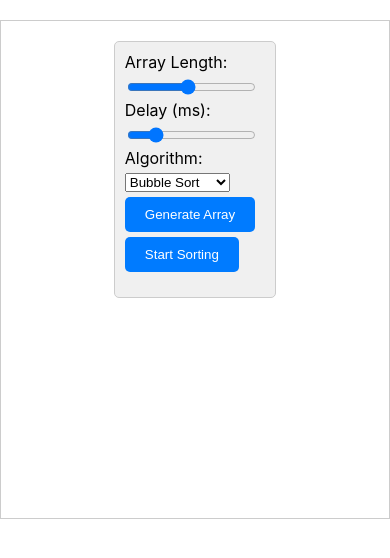
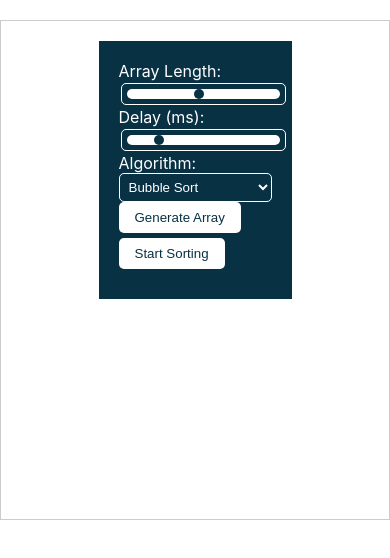
Before and after one commit to Ayush351/Sorting_Visualizer, a React (Create React App) app in the folder sorting-visualizer/: page / in a window 390 px wide. Shown: the top 558 px of the page. Built offline with nearby package versions, Linux system fonts and the light colour scheme.

Commit message:
Styling part is done.

```diff
--- a/sorting-visualizer/src/components/ArrayBar.js
+++ b/sorting-visualizer/src/components/ArrayBar.js
@@ -6,7 +6,7 @@ function ArrayBar({ value, idx, max }) {
   const height = `${(value / max) * 90}%`; // Adjust the height based on the maximum value
   const barStyle = {
     height: height,
-    backgroundColor: `rgba(0, 0, 255, ${value / max})`, // Adjust color based on value
+    backgroundColor: `rgba(8, 49, 68, ${value / max})`, // Adjust color based on value
   };
 
   return <div className="array-bar" style={barStyle}></div>;
--- a/sorting-visualizer/src/components/Controls.js
+++ b/sorting-visualizer/src/components/Controls.js
@@ -7,9 +7,9 @@ function Controls({ arrayLength, delay, algorithm, onArrayLengthChange, onDelayC
     <div className="controls">
       <div className="control-row">
         <label>Array Length:</label>
-        <input type="range" min="5" max="100" value={arrayLength} onChange={onArrayLengthChange} />
+        <input class="slider" type="range" min="5" max="100" value={arrayLength} onChange={onArrayLengthChange} />
         <label>Delay (ms):</label>
-        <input type="range" min="1" max="100" value={delay} onChange={onDelayChange} />
+        <input class="slider" type="range" min="1" max="100" value={delay} onChange={onDelayChange} />
         <label>Algorithm:</label>
         <select value={algorithm} onChange={onAlgorithmChange}>
           <option value="Bubble Sort">Bubble Sort</option>
--- a/sorting-visualizer/src/styles/ArrayBar.css
+++ b/sorting-visualizer/src/styles/ArrayBar.css
@@ -2,7 +2,7 @@
 .array-bar {
     flex: 1; /* Grow and shrink equally to fit the container */
     margin: 0 2px; /* Adjust the margin for larger viewports */
-    background-color: rgba(0, 0, 255, 1); /* Default color */
+    background-color: rgba(8, 49, 68, 1); /* Default color */
     border: 1px solid #000; /* Border */
   }
 
--- a/sorting-visualizer/src/styles/Controls.css
+++ b/sorting-visualizer/src/styles/Controls.css
@@ -1,12 +1,10 @@
 /* Controls.css */
 .controls {
   display: flex;
-  flex-wrap: wrap; /* Allow controls to wrap to the next line if needed */
-  justify-content: center;
+  flex-direction: column; /* Stack controls vertically */
   padding: 20px;
-  background-color: #f0f0f0;
-  border: 1px solid #ccc;
-  border-radius: 5px;
+  background-color: #083144;
+  color: #fff; /* Light text color */
 }
 
 .control-row {
@@ -17,63 +15,98 @@
 
 .control-row label {
   margin-right: 10px;
+  color: #fff; /* White text color */
 }
 
 .control-row select,
 .control-row input[type="range"] {
   margin-right: 10px;
+  border: 1px solid #fff; /* White border color */
+  border-radius: 5px; /* Rounded corners */
+  padding: 5px; /* Add padding */
+  background-color: #083144; /* White background color */
+  color: white; /* Dark text color */
+  border-color: #fff;
+}
+
+.control-row select option {
+  background-color: #083144; /* Background color for options */
+  color: white; /* Text color for options */
+}
+
+.control-row select option:hover {
+  background-color: #fff; /* Change background color of hovered option */
+  color: black; /* Change text color of hovered option */
 }
 
 .control-row button {
-  padding: 10px 20px;
-  background-color: #007bff;
-  color: #fff;
+  padding: 8px 16px;
+  background-color: #fff; /* Primary button color */
+  color: #083144;
   border: none;
   border-radius: 5px;
   cursor: pointer;
+  border-color: #083144 2px solid;
+  transition: background-color 0.3s ease; /* Smooth transition */
 }
 
-.control-row button:disabled {
-  background-color: #ccc;
-  cursor: not-allowed;
+.control-row button:last-child {
+  margin-left: auto; /* Push the last button to the right */
 }
 
-/* Media query for smaller viewports */
-@media screen and (max-width: 600px) {
-  .controls {
-    padding: 10px; /* Adjust padding for smaller viewports */
-  }
+.control-row button:hover {
+  background-color: #95A7AF; /* Darker shade on hover */
+}
 
+/* Media query for small and medium viewports */
+@media screen and (max-width: 992px) {
   .control-row {
-    flex-direction: column; /* Change layout to column for smaller viewports */
+    flex-direction: column; /* Stack controls vertically for smaller screens */
     align-items: flex-start; /* Align controls to the start */
   }
 
-  .control-row label,
+  .control-row button:last-child {
+    margin-left: 0; /* Remove left margin on small and medium screens */
+    margin-top: 5px; /* Add margin between buttons */
+    align-self: flex-start; /* Align button to the start */
+  }
+
   .control-row select,
-  .control-row input[type="range"],
-  .control-row button {
-    margin-right: 0; /* Remove right margin for smaller viewports */
-    margin-bottom: 5px; /* Add bottom margin between controls */
+  .control-row input[type="range"] {
+    width: 100%; /* Set width to fill container */
   }
 }
 
-/* Controls.css */
-.control-row button:first-child {
-  margin-bottom: 10px; /* Add margin between generate array and sorting button */
+.slider {
+  -webkit-appearance: none;
+  outline: none;
+  appearance: none;
+  border: none; /* Remove border */
 }
 
-/* Controls.css */
-.control-row button {
-  padding: 10px 20px;
-  background-color: #007bff;
-  color: #fff;
-  border: none;
-  border-radius: 5px;
+.slider::-webkit-slider-runnable-track {
+  width: 100%;
+  height: 10px;
   cursor: pointer;
-  margin-right: 10px; /* Add margin between buttons */
+  background: white; /* Active part color */
+  border-radius: 50px; /* Rounded corners */
 }
 
-.control-row button:last-child {
-  margin-right: 0; /* Remove margin from last button */
+.slider::-moz-range-track {
+  width: 100%;
+  height: 10px;
+  cursor: pointer;
+  background: white; /* Active part color */
+  border-radius: 10px; /* Rounded corners */
 }
+
+.slider::-webkit-slider-thumb {
+  -webkit-appearance: none;
+  appearance: none;
+  width: 10px; /* Reduce the size of the pointer */
+  height: 10px; /* Reduce the size of the pointer */
+  background: #083144;
+  cursor: pointer;
+  border-radius: 50%; /* Make the pointer circular */
+  border-color: white;
+}
```
